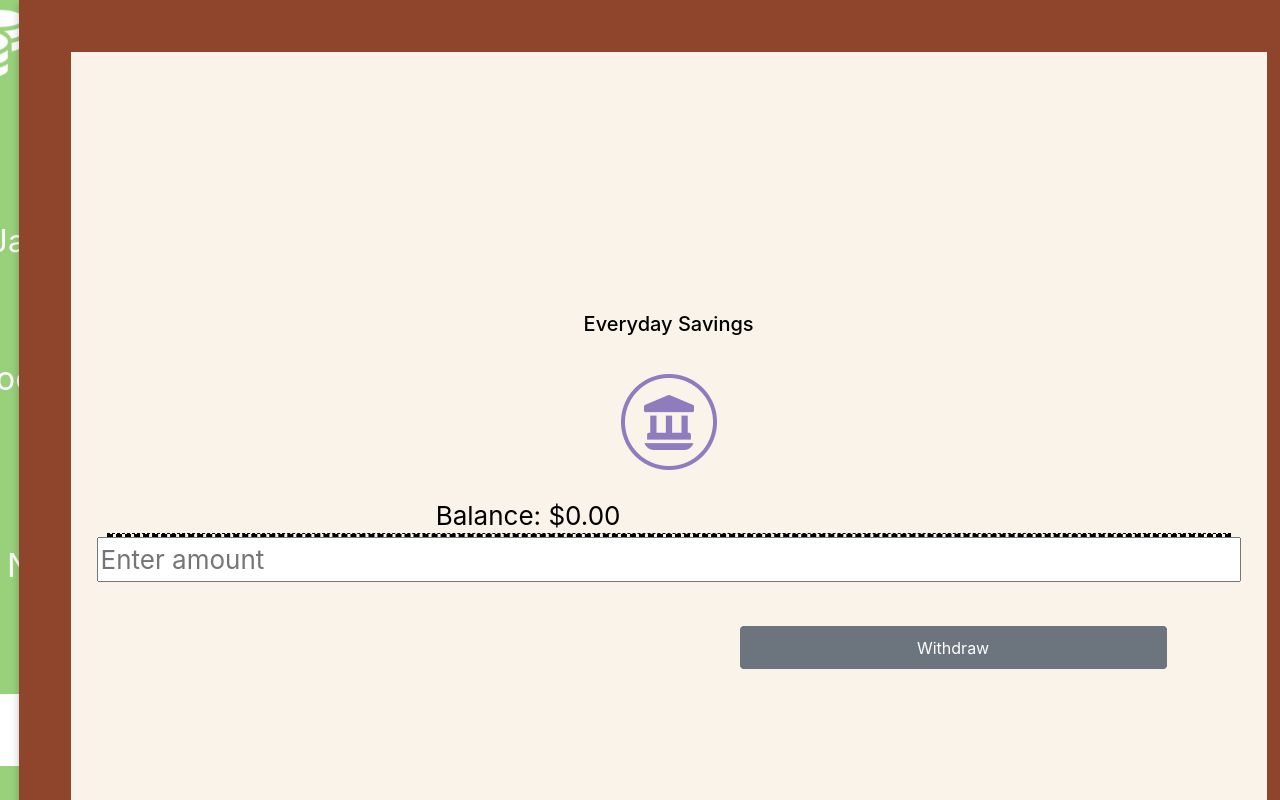
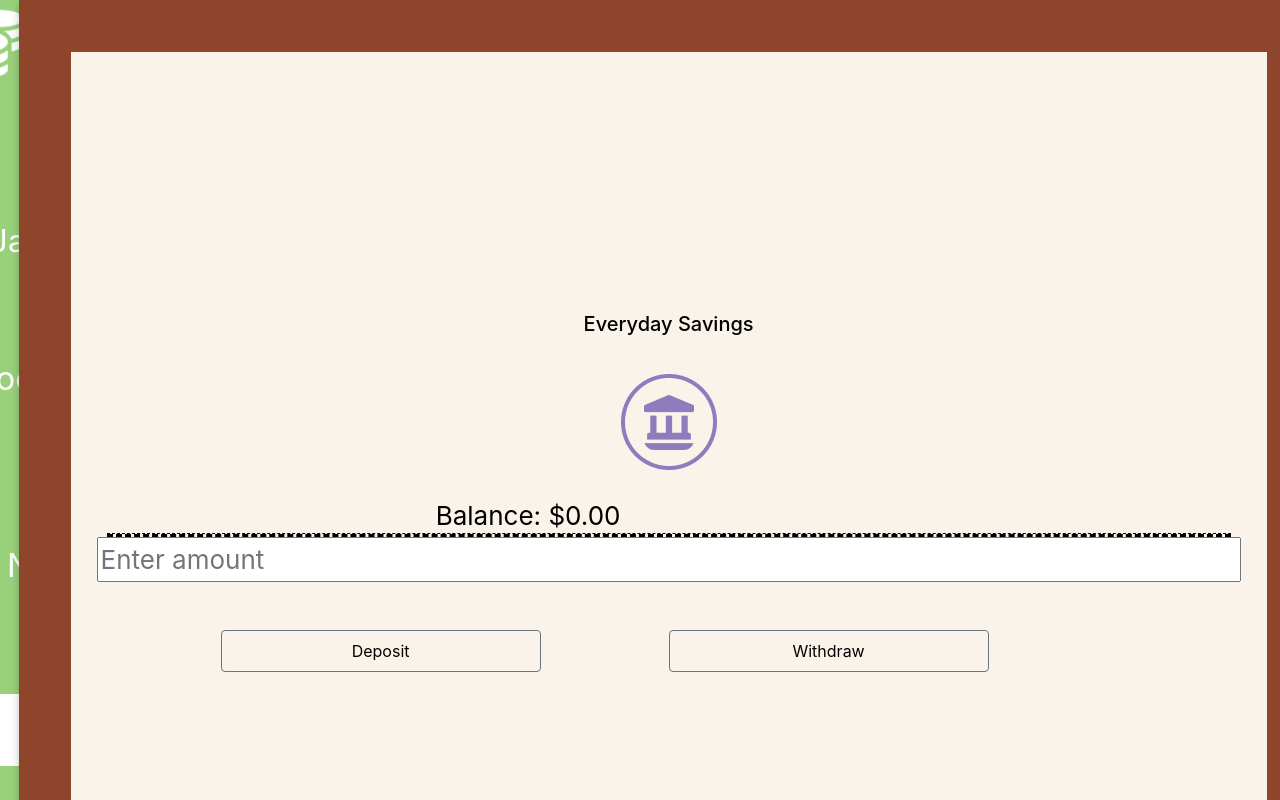
Before and after one commit to Cragzu/cmdf-2021, a React (Create React App) app: page / in a window 1280 px wide. Shown: the top 800 px of the page. Built offline with nearby package versions, Linux system fonts and the light colour scheme.

Commit message:
styled buttons

```diff
--- a/src/App.css
+++ b/src/App.css
@@ -97,10 +97,6 @@
   padding-bottom: 2.5%;
 }
 
-.card-button {
-  margin: 5px;
-}
-
 .text-units {
   font-size: x-large;
 }
@@ -126,10 +122,8 @@
 }
 
 .card-text{
-  /* position: absolute; */
   width: 863px;
   height: 21px;
-  /* left: 434px; */
   top: 494px;
   justify-content: left;
 }
@@ -141,7 +135,7 @@
 .cash-account-deposit-confirmation {
   display: flex;
   flex-direction: column;
-  /* background-color: #FAF3E9; */
+  padding-bottom: 5em;
 }
 .gic{
   position: relative;
@@ -154,9 +148,10 @@
 }
 
 .card-button{
-position: absolute;
-width: 427px;
-height: 43px;
-left: 664px;
-top: 569px;
+width: 20em;
+height: 2.6em;
+margin-right: 8em;
+margin-top: 3em;
+background-color: #FAF3E9;
+color: black;
 }
```
